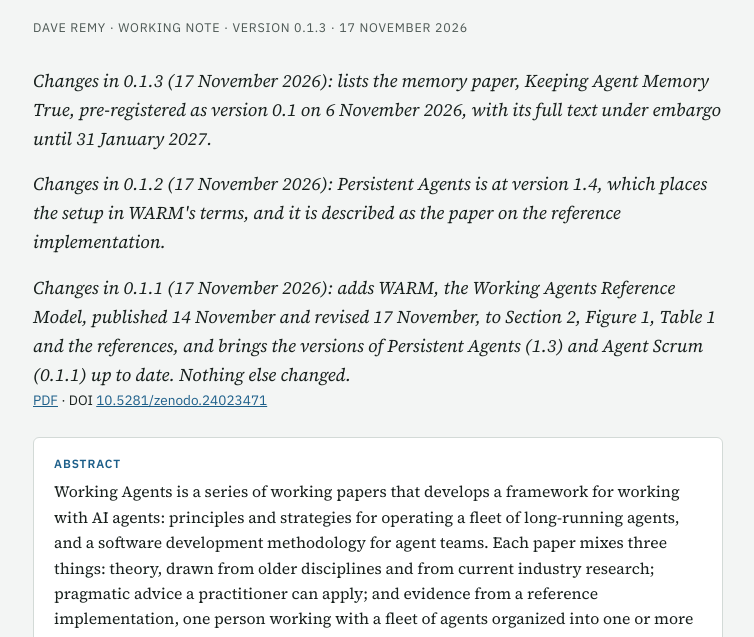
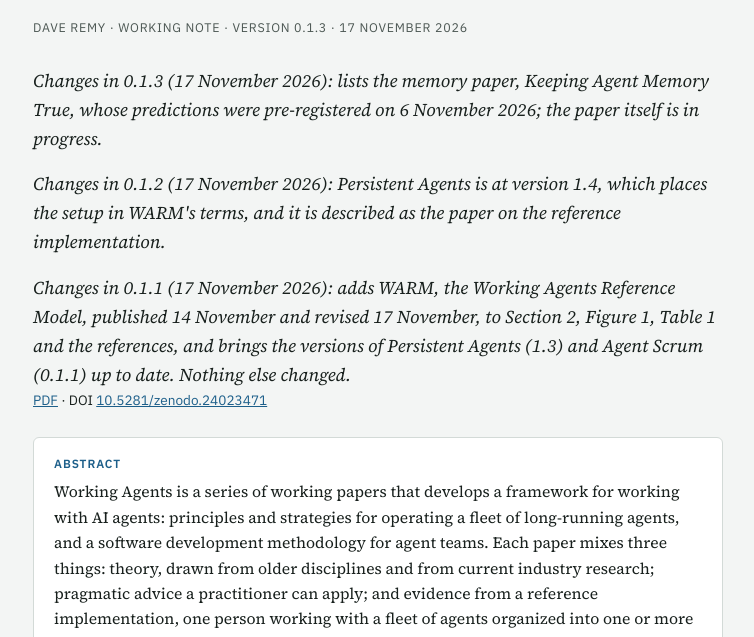
Before and after one commit to daveremy/working-agents, a plain HTML site: page docs/index.html in a window 1280 px wide. Shown: the part 163-800 px from the top of the page, without its empty margins (262-1016 px from the left). Drawn offline with Linux system fonts and the light colour scheme.

Commit message:
Memory paper wording: predictions pre-registered, paper in progress

```diff
--- a/docs/index.html
+++ b/docs/index.html
@@ -121,7 +121,7 @@ a{color:var(--accent)}
 <h1>Working Agents</h1>
 <p class="subtitle">A living research program on frameworks, principles and practices for working with AI agents</p>
 <p class="byline">Dave Remy · Working note · Version 0.1.3 · 17 November 2026</p>
-<p><em>Changes in 0.1.3 (17 November 2026): lists the memory paper, Keeping Agent Memory True, pre-registered as version 0.1 on 6 November 2026, with its full text under embargo until 31 January 2027.</em></p>
+<p><em>Changes in 0.1.3 (17 November 2026): lists the memory paper, Keeping Agent Memory True, whose predictions were pre-registered on 6 November 2026; the paper itself is in progress.</em></p>
 <p><em>Changes in 0.1.2 (17 November 2026): Persistent Agents is at version 1.4, which places the setup in WARM's terms, and it is described as the paper on the reference implementation.</em></p>
 <p><em>Changes in 0.1.1 (17 November 2026): adds WARM, the Working Agents Reference Model, published 14 November and revised 17 November, to Section 2, Figure 1, Table 1 and the references, and brings the versions of Persistent Agents (1.3) and Agent Scrum (0.1.1) up to date. Nothing else changed.</em></p>
 <!-- Placeholder: on publication the PDF is renamed working-agents.pdf and the DOI is added to the byline. -->
@@ -282,7 +282,7 @@ a{color:var(--accent)}
 <tr class="grp"><td colspan="3">Agent Operations</td></tr>
 <tr><td>Persistent Agents on Claude Code [2]<span class="doi">doi:10.5281/zenodo.23787644<br>v1.4: doi:10.5281/zenodo.24323286</span></td><td><span class="st-pub">Published</span>, v1.4; the paper on the reference implementation, placed in WARM's terms</td><td></td></tr>
 <tr><td>A Remote Agent Hub</td><td><span class="st-wip">Requirements</span></td><td>Persistent Agents</td></tr>
-<tr><td>Keeping Agent Memory True [12]<span class="doi">doi:10.5281/zenodo.24029465<br>v0.1: doi:10.5281/zenodo.24029466</span></td><td><span class="st-wip">Pre-registered</span>, v0.1 on 6 November 2026: predictions timestamped, full text under embargo until 31 January 2027; results in a later version</td><td>Persistent Agents</td></tr>
+<tr><td>Keeping Agent Memory True [12]<span class="doi">doi:10.5281/zenodo.24029465<br>v0.1: doi:10.5281/zenodo.24029466</span></td><td><span class="st-wip">In progress</span>; its predictions were pre-registered on 6 November 2026 (v0.1, sealed so they cannot change); the paper follows with the results</td><td>Persistent Agents</td></tr>
 <tr><td>Dreams That Commit: a nightly pass that corrects the agents' documents</td><td><span class="st-wip">Not started</span></td><td>Agent memory, Persistent Agents</td></tr>
 <tr><td>Scheduled agent jobs: the job list, per-job tool allowlists, logged refusals</td><td>Candidate</td><td>Persistent Agents (loose)</td></tr>
 <tr><td>False passes: checks that report a pass when nothing ran</td><td>Candidate</td><td></td></tr>
@@ -377,7 +377,7 @@ a{color:var(--accent)}
 <li>Working Agents community. Zenodo. <a href="https://zenodo.org/communities/working-agents">zenodo.org/communities/working-agents</a></li>
 <li>Zinsser, W. <em>Writing to Learn.</em> Harper &amp; Row, 1988.</li>
 <li>Remy, D. <em>WARM: the Working Agents Reference Model.</em> Working paper, version 0.1.1, 2026. <a href="https://doi.org/10.5281/zenodo.24318937">doi:10.5281/zenodo.24318937</a> (all versions: <a href="https://doi.org/10.5281/zenodo.24238372">doi:10.5281/zenodo.24238372</a>). <a href="https://daveremy.github.io/warm/">daveremy.github.io/warm</a></li>
-<li>Remy, D. <em>Keeping Agent Memory True: Writing, connecting, reading, revising and retiring what a fleet of agents knows.</em> Working paper, version 0.1 (pre-registration; full text under embargo until 31 January 2027), 2026. <a href="https://doi.org/10.5281/zenodo.24029466">doi:10.5281/zenodo.24029466</a></li>
+<li>Remy, D. <em>Keeping Agent Memory True: Writing, connecting, reading, revising and retiring what a fleet of agents knows.</em> Pre-registration of predictions (version 0.1), 2026. <a href="https://doi.org/10.5281/zenodo.24029466">doi:10.5281/zenodo.24029466</a></li>
 </ol>
 
 <p class="disclose"><em>Created in collaboration with AI.</em></p>
```
Also changed, not shown: 2 other files.
